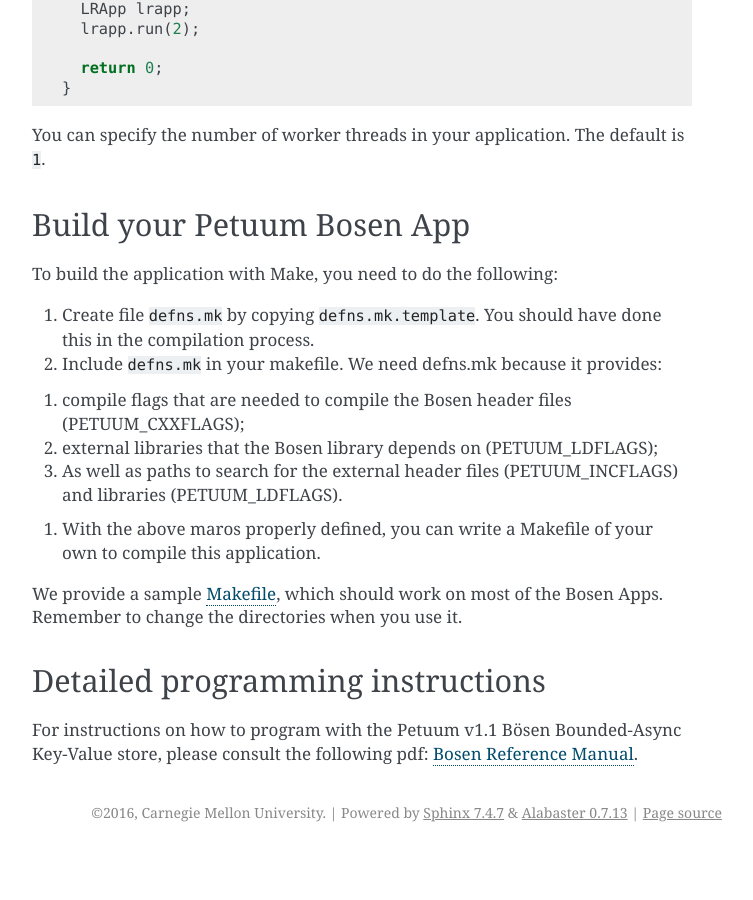
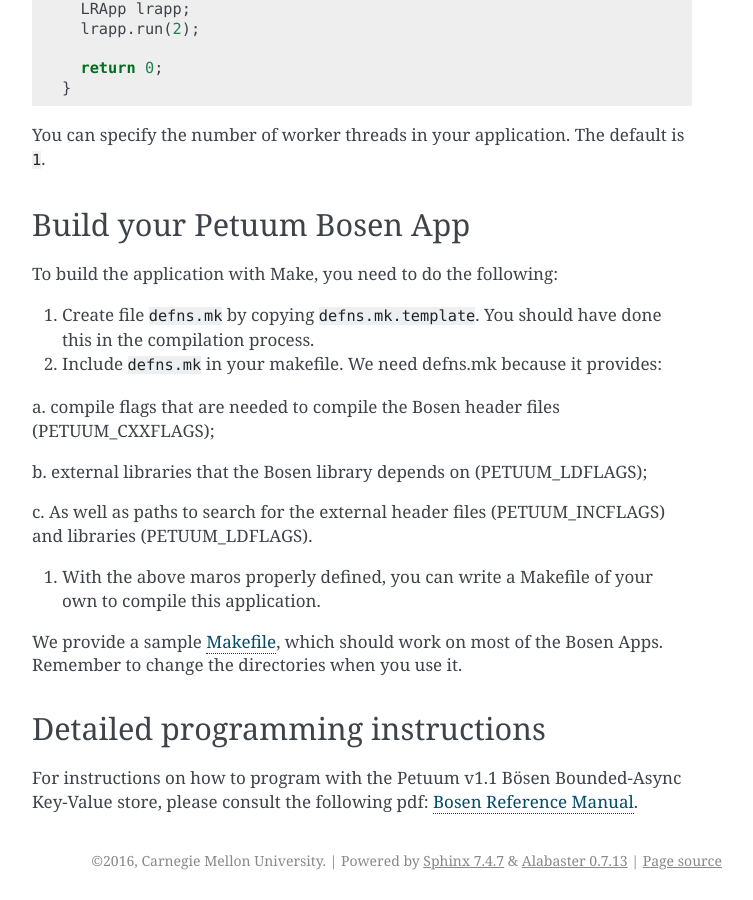
Before and after one commit to sailing-pmls/pmls.readthedocs.io, a Sphinx documentation site: the page built from docs/bosen-api.md, in a window 1280 px wide and 900 px high, scrolled down 3433 px. Shown: the whole window, without its empty margins (388-1141 px from the left). Built offline with Sphinx 7.4.7, drawn with Linux system fonts in a browser that asks for light colours; before the commit the page ends 4285 px from its top, so only the background shows below that; part of the change alters nothing that is shown.

````diff
--- a/docs/bosen-api.md
+++ b/docs/bosen-api.md
@@ -149,11 +149,11 @@ To build the application with Make, you need to do the following:
 
 2. Include ```defns.mk``` in your makefile. We need defns.mk because it provides:
 
-  1) compile flags that are needed to compile the Bosen header files (PETUUM_CXXFLAGS);
+  a. compile flags that are needed to compile the Bosen header files (PETUUM_CXXFLAGS);
 
-  2) external libraries that the Bosen library depends on (PETUUM_LDFLAGS);
+  b. external libraries that the Bosen library depends on (PETUUM_LDFLAGS);
 
-  3) As well as paths to search for the external header files (PETUUM_INCFLAGS) and libraries (PETUUM_LDFLAGS).
+  c. As well as paths to search for the external header files (PETUUM_INCFLAGS) and libraries (PETUUM_LDFLAGS).
 
 3. With the above maros properly defined, you can write a Makefile of your own to compile this application.
 
````
